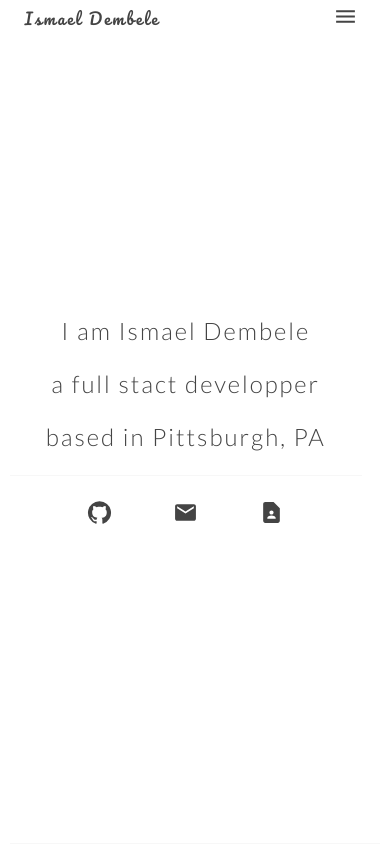
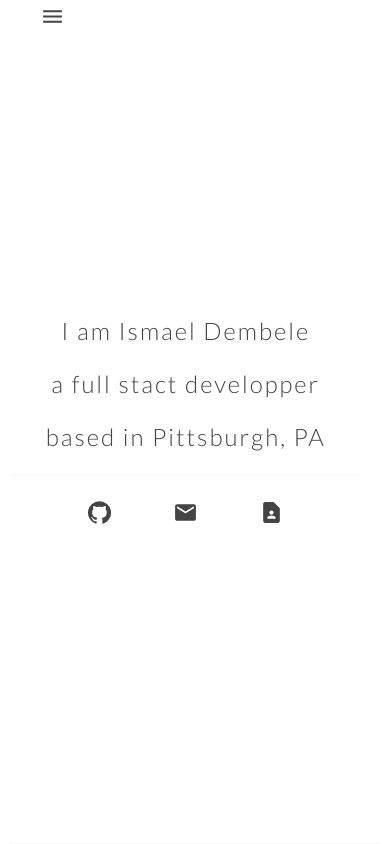
Before and after one commit to IsmaelDembele/portfolio-v3, a Next.js app: page / in a window 390 px wide. Shown: the top 844 px of the page. Built offline with nearby package versions, Linux system fonts and the light colour scheme.

Commit message:
remove logo and fixed mobile version contacts

```diff
--- a/components/Navbar.tsx
+++ b/components/Navbar.tsx
@@ -11,11 +11,8 @@ const Navbar = () => {
   return (
     <nav>
       <ul>
-        <li className={styles.logo}>
-          <p>Ismael Dembele</p>
-        </li>
         <Link href="/#header" as="/" passHref>
-          <li>Home</li>
+          <li className={styles["first-li"]}>Home</li>
         </Link>
         <Link href="/#projects" passHref>
           <li>Projects</li>
--- a/styles/Contacts.module.scss
+++ b/styles/Contacts.module.scss
@@ -19,9 +19,6 @@
       width: 100%;
       padding: 10rem 5%;
     }
-    @include respond(phone) {
-      padding: 5rem 5%;
-    }
   }
   &--description {
     font-size: 2rem;
--- a/styles/Navbar.module.scss
+++ b/styles/Navbar.module.scss
@@ -21,7 +21,12 @@
 
 .menu {
   display: none;
+  border-bottom: 0.5rem solid transparent !important;
   @include respond(tab-port) {
     display: block;
   }
 }
+
+.first-li {
+  margin-left: auto;
+}
```
